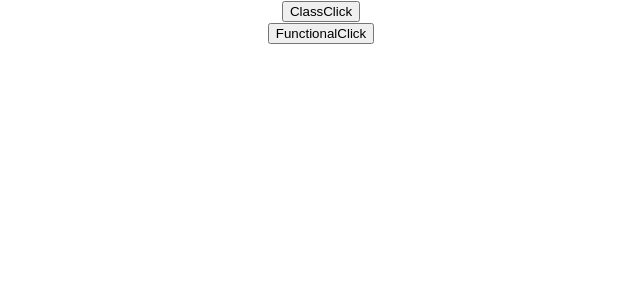
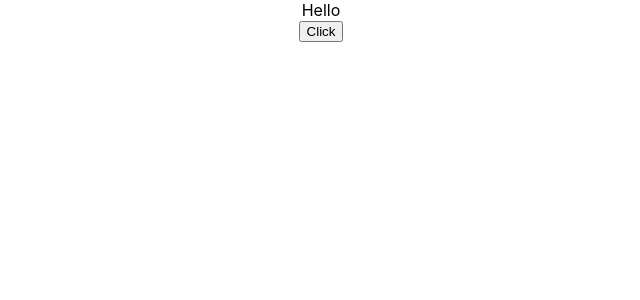
Before and after one commit to goku789/HomeReactPrac, a React (Create React App) app: page / in a window 1280 px wide. Shown: the top 300 px of the page, without its empty margins (319-959 px from the left). Built offline with nearby package versions, Linux system fonts and the light colour scheme.

Commit message:
EventBinding added

```diff
--- a/src/App.js
+++ b/src/App.js
@@ -6,14 +6,19 @@
 import { Counter } from './componet/Counter'
 import FunctionalClick from './componet/FunctionalClick'
 import ClassClick from './componet/ClassClick'
+import EventBind from './componet/EventBind'
 
 
 
 function App() {
   return (
     <div className="App">
-      <ClassClick/>
-      <FunctionalClick/>
+
+    <EventBind/>
+
+
+      {/* <ClassClick/>
+      <FunctionalClick/> */}
 
       {/* <FunctionalClick/> <Counter /> */}
       {/* <Welcome name="Adesh"/>
--- /dev/null
+++ b/src/componet/EventBind.js
@@ -0,0 +1,31 @@
+import React, { Component } from 'react'
+
+ class EventBind extends Component {
+
+    constructor(props) {
+      super(props)
+
+      this.state = {
+         msg:'Hello'
+      }
+      this.clickHandler=this.clickHandler.bind(this);
+    }
+
+    clickHandler(){
+        this.setState({
+            msg:"Welcome"
+        })
+    }
+  render() {
+    return (
+      <div>
+        <div>{this.state.msg}</div>
+        {/* <button onClick={this.clickHandler.bind(this)}>Click</button> */}
+        {/* <button onClick={()=>this.clickHandler()}>Click</button> */}
+        <button onClick={this.clickHandler}>Click</button>
+      </div>
+    )
+  }
+}
+
+export default EventBind
```
